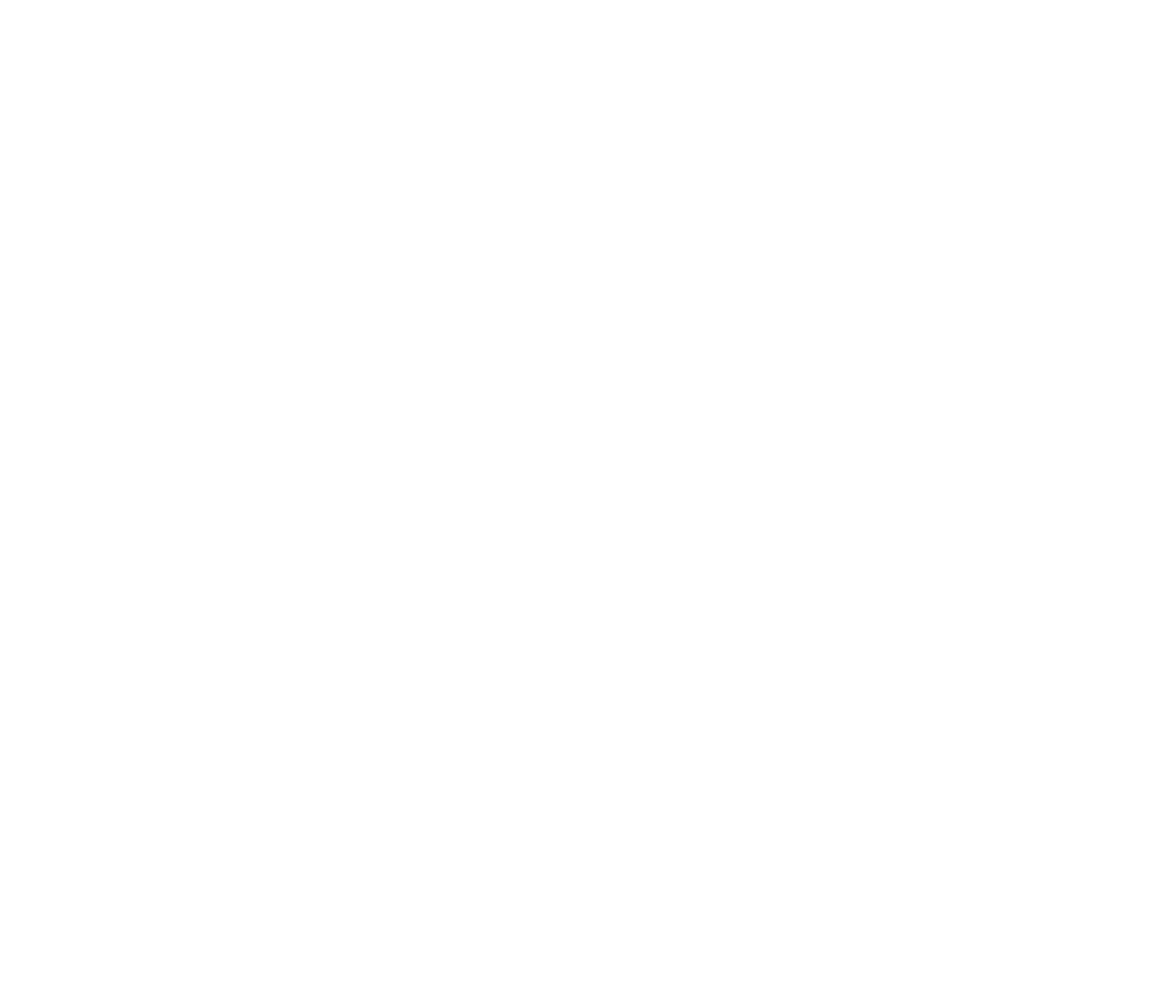
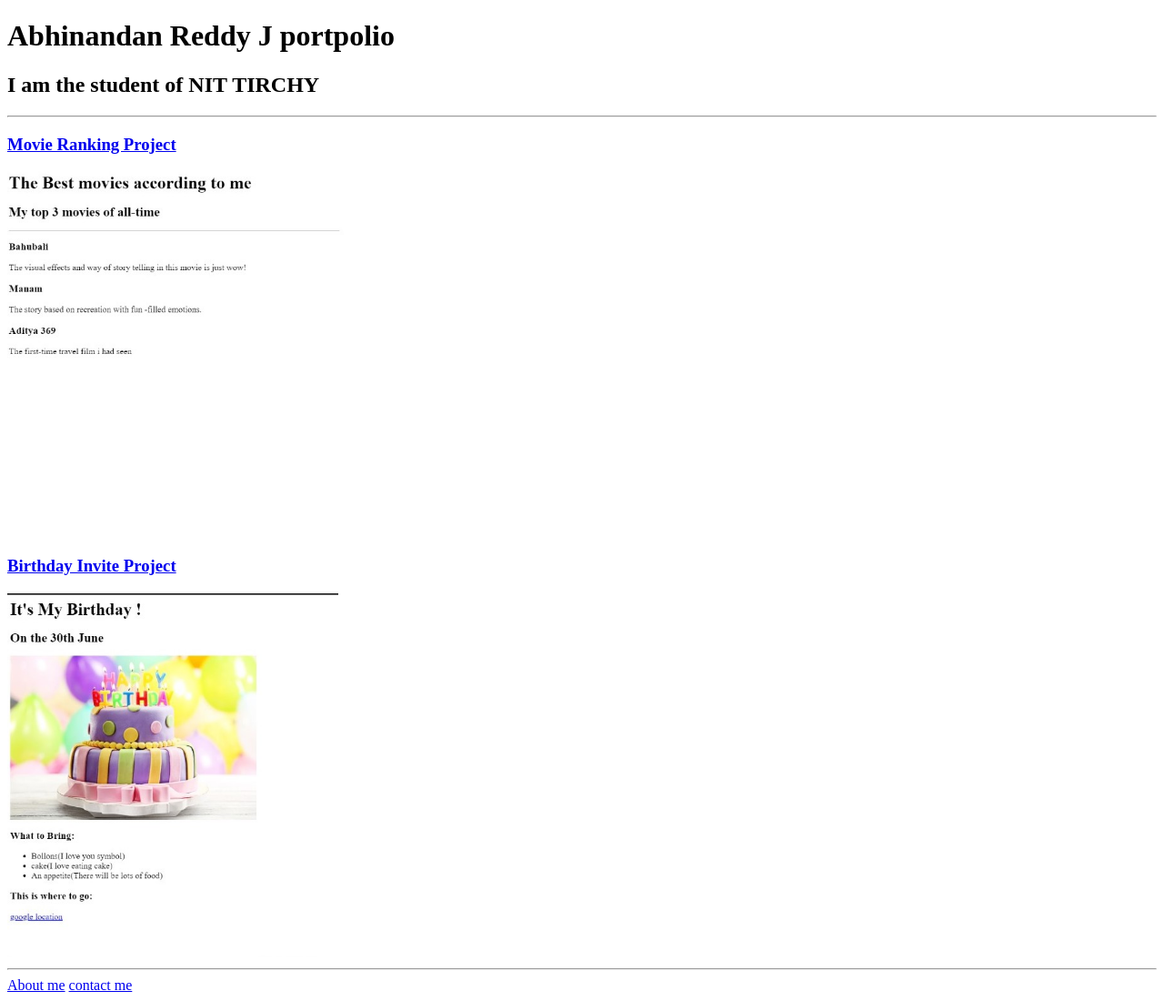
Before and after one commit to abhi123ice/html-portpolio, a plain HTML site: page index.html in a window 1280 px wide. Shown: the whole page at 91% size. Before the commit the page ends 800 px from the top, so only its background shows below. Drawn offline with Linux system fonts and the light colour scheme.

Commit message:
Add files via upload

```diff
--- a/index.html
+++ b/index.html
@@ -1,15 +1,25 @@
 <!-- TODO 1: Create the HTML Boilerplate -->
+ <!DOCTYPE html>
+ <html lang="en">
+ <head>
+    <meta charset="UTF-8">
 
-<!-- TODO 2: Add Your previous projects' HTML into the public folder -->
+    <title>Abhinandan portpolio</title>
+ </head>
+ <body>
+    <h1>Abhinandan Reddy J portpolio </h1>
+    <h2>I am the student of NIT TIRCHY </h2>
+ <hr />
 
-<!-- TODO 3: Take screenshots of your project previews and add the images to the images folder -->
+ <h3><a href="./public/movieranking.html">Movie Ranking Project</a></h3>
+ <img src="./assets/images/movieranking.jpg"height="400" alt="movie ranking project preview"/>
 
-<!-- TODO 4: Add titles/subtitles etc. -->
+ <h3><a href="./public/birthdayinvite.html">Birthday Invite Project</a></h3>
+ <img src="./assets/images/birthdayinvite.jpg"height="400" alt="birthday invite project preview"/>
+ <hr/>
 
-<!-- TODO 5: Add a link to the project pages -->
+ <a href="./public/about.html">About me</a>
+ <a href="./public/contact.html">contact me</a>
 
-<!-- TODO 6: Add images to show the project previews
-HINT for TODO 6: You can use the height attribute set to 200 to make the image smaller:
-https://developer.mozilla.org/en-US/docs/Web/HTML/Element/img#attr-height -->
-
-<!-- TODO 7: Add the Contact Me and About Me page links -->
+ </body>
+ </html>
```
